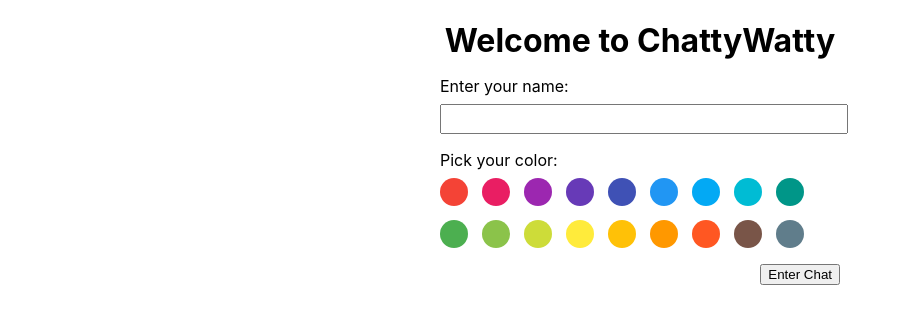
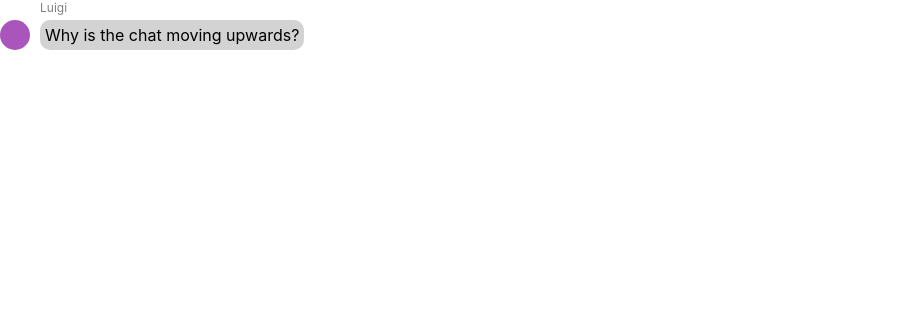
Before and after one commit to awolyniec/cw-web, a React (Create React App) app: page / in a window 1280 px wide. Shown: the top 324 px of the page, without its empty margins (0-911 px from the left). Built offline with nearby package versions, Linux system fonts and the light colour scheme.

Commit message:
feat: Write message component

```diff
--- a/package.json
+++ b/package.json
@@ -3,6 +3,7 @@
   "version": "0.1.0",
   "private": true,
   "dependencies": {
+    "classnames": "^2.2.6",
     "node-sass": "4.14.1",
     "react": "^17.0.1",
     "react-color": "^2.19.3",
--- a/src/App.js
+++ b/src/App.js
@@ -1,6 +1,6 @@
 import { ChatPage } from './components/ChatPage';
 
-import './App.css';
+import './App.scss';
 
 function App() {
   return (
--- a/src/App.css
+++ b/src/App.scss
@@ -32,3 +32,14 @@
     transform: rotate(360deg);
   }
 }
+
+/* generic styles */
+
+.secondary-text {
+  color: gray;
+  font-size: 0.75rem;
+}
+
+.color-circle {
+  border-radius: 50%;
+}
--- /dev/null
+++ b/src/components/ChatEvents/component.jsx
@@ -0,0 +1,22 @@
+import React from 'react';
+
+import { Message } from '../Message';
+
+const ChatEvents = ({ data = [] }) => {
+  const dataPoint = {
+    type: "message",
+    name: "Luigi",
+    color: "#aa55bb",
+    text: "Why is the chat moving upwards?"
+  };
+
+  return (
+    <div className="chat-events">
+      <Message
+        {...dataPoint}
+      />
+    </div>
+  );
+};
+
+export default ChatEvents;
--- /dev/null
+++ b/src/components/ChatEvents/index.js
@@ -0,0 +1,5 @@
+import ChatEvents from './component';
+
+export {
+  ChatEvents
+};
--- a/src/components/ChatPage/component.jsx
+++ b/src/components/ChatPage/component.jsx
@@ -1,15 +1,44 @@
 import React from 'react';
 import { CirclePicker } from 'react-color';
+
+import { ChatEvents } from '../ChatEvents';
 
 import './styles.scss';
 
 const ChatPage = () => {
 
   const getChatView = () => {
+    const chatEvents = [
+      {
+        type: "announcement",
+        text: "You joined the chat."
+      },
+      {
+        type: "message",
+        text: "idk man"
+      },
+      {
+        type: "message",
+        name: "Luigi",
+        color: "#aa55bb",
+        text: "Why is the chat moving upwards?"
+      },
+      {
+        type: "message",
+        text: "ikr"
+      },
+      {
+        type: "message",
+        name: "Big Chungus",
+        color: "#11ddcc",
+        text: "Based and redpilled"
+      }
+    ];
+
     return (
       <div className="chat-view">
         <div className="chat-section-container">
-
+          <ChatEvents data={chatEvents} />
         </div>
         <div className="member-list-container">
         </div>
@@ -39,8 +68,8 @@ const ChatPage = () => {
 
   return (
     <div className="chat-page">
-      {getSignInView()}
-      {/* {getChatView()} */}
+      {/* {getSignInView()} */}
+      {getChatView()}
     </div>
   );
 };
--- a/src/components/ChatPage/styles.scss
+++ b/src/components/ChatPage/styles.scss
@@ -46,11 +46,9 @@
 
   .chat-section-container {
     width: 66%;
-    background-color: green;
   }
 
   .member-list-container {
     width: 33%;
-    background-color: blue;
   }
 }
--- /dev/null
+++ b/src/components/Message/component.jsx
@@ -0,0 +1,28 @@
+import React from 'react';
+import classname from 'classnames';
+
+import "./styles.scss";
+
+const Message = ({ name, color, text }) => {
+  return (
+    <div className="message">
+      {name && (
+        <div>
+          <div className="color-circle" style={{ "background-color": color }} />
+        </div>
+      )}
+      <div>
+        {name && (
+          <div className="username secondary-text">
+            <span>{name}</span>
+          </div>
+        )}
+        <div>
+          <span className={classname("message-text", { "other-party": name })}>{text}</span>
+        </div>
+      </div>
+    </div>
+  );
+};
+
+export default Message;
--- /dev/null
+++ b/src/components/Message/index.js
@@ -0,0 +1,5 @@
+import Message from './component';
+
+export {
+  Message
+};
--- /dev/null
+++ b/src/components/Message/styles.scss
@@ -0,0 +1,32 @@
+.message {
+  display: flex;
+  align-items: stretch;
+
+  .message-text {
+    border-radius: 10px;
+    padding: 5px;
+
+    background-color: lightblue;
+    color: white;
+
+    &.other-party {
+      background-color: lightgray;
+      color: black;
+    }
+  }
+
+  .color-circle {
+    width: 30px;
+    height: 30px;
+    margin-right: 10px;
+
+    position: relative;
+    top: 100%;
+    transform: translateY(calc(-100% + 5px));
+  }
+
+  .username {
+    margin-bottom: 10px;
+    margin-left: px;
+  }
+}
```
Also changed, not shown: src/components/ChatEvents/styles.scss (added), 1 other file (tests, documents, lock files or other folders).
